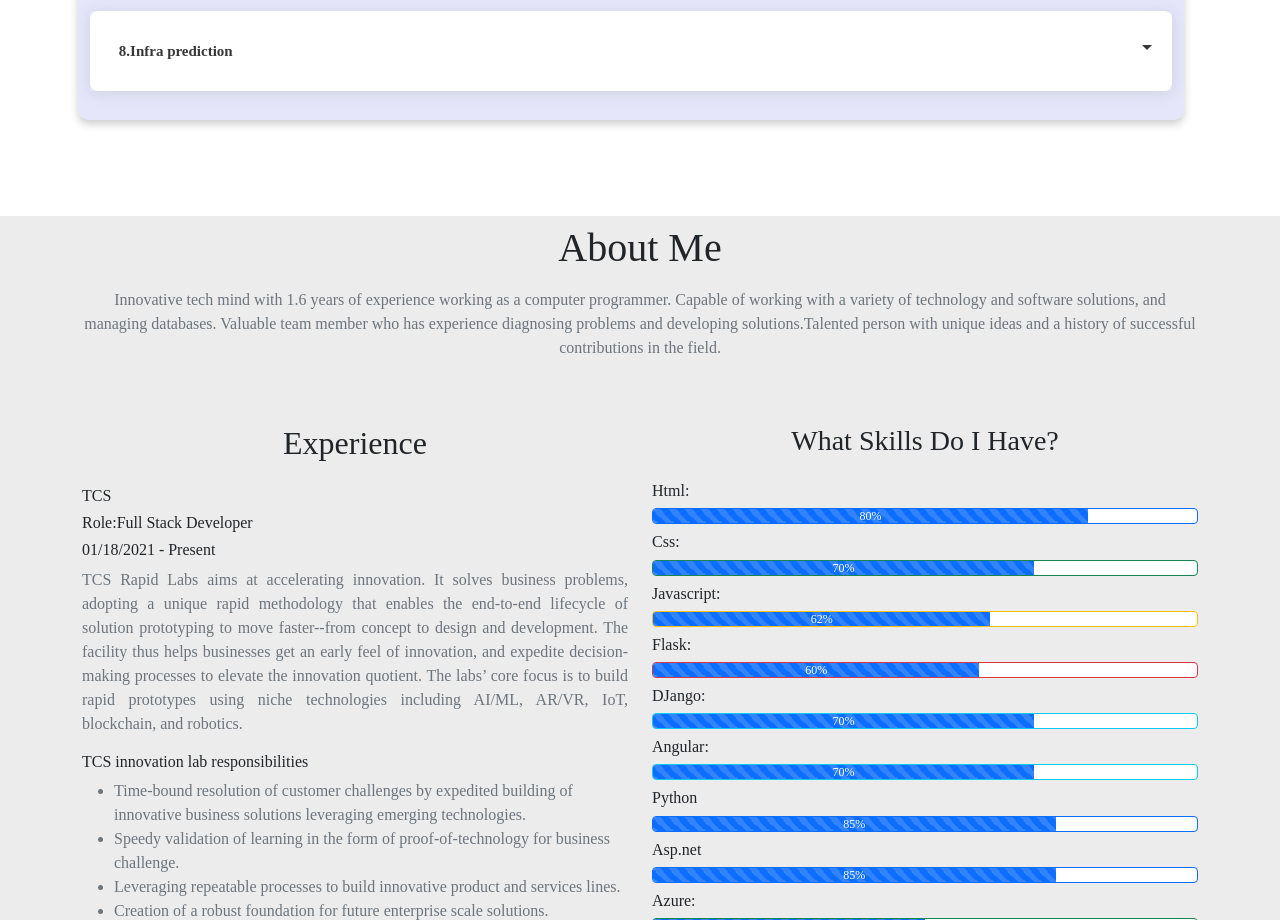
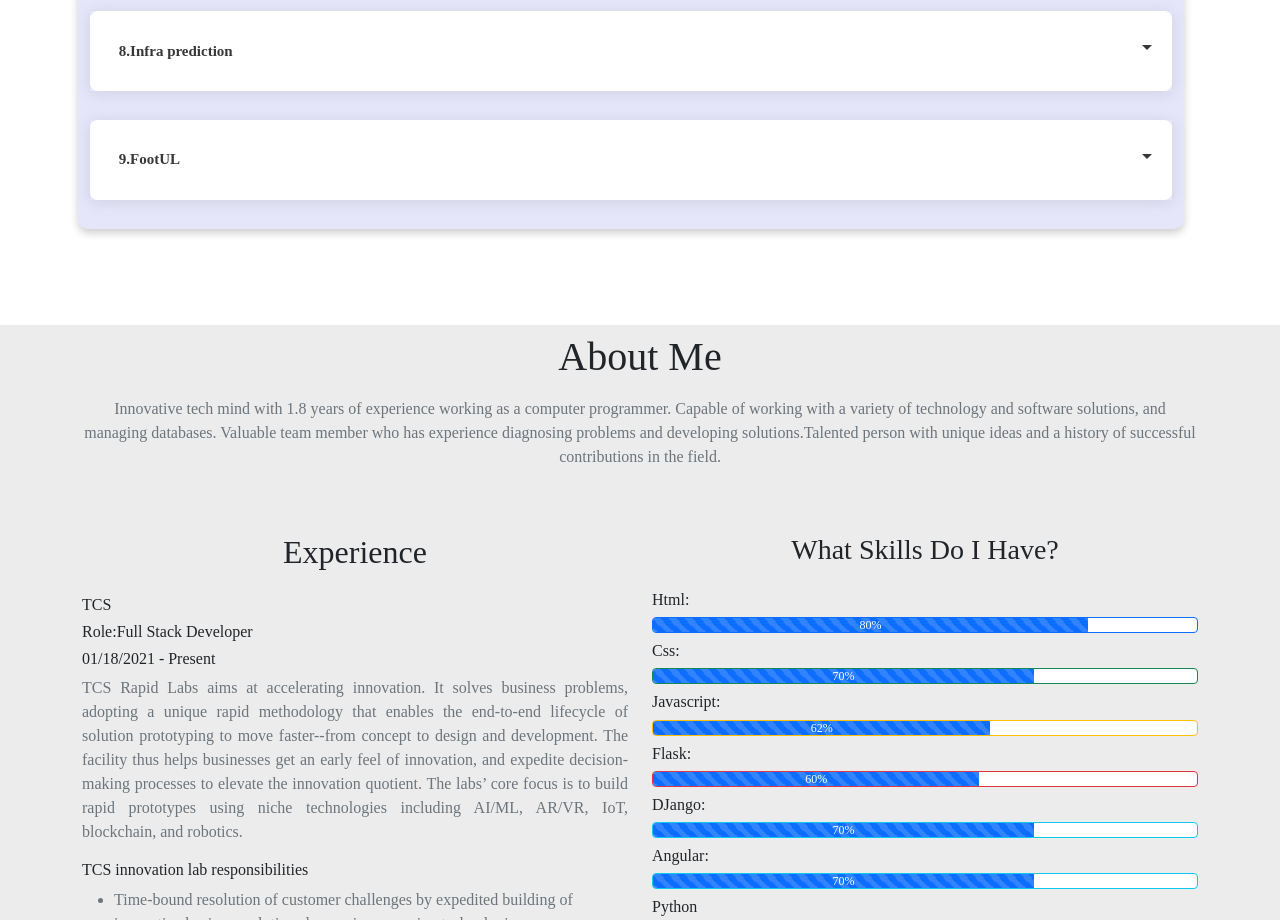
Before and after one commit to Sidharth-e/Sidharth-e.github.io, a plain HTML site: page index.html in a window 1280 px wide. Shown: the part 1800-2720 px from the top of the page. Drawn offline with nearby package versions, Linux system fonts and the light colour scheme.

Commit message:
Update index.html

```diff
--- a/index.html
+++ b/index.html
@@ -164,6 +164,20 @@ api through Angular js.
                         </div>
                       </div>
                     </div>
+                    <div class="faq-drawer">
+                      <input class="faq-drawer__trigger" id="faq-drawer-9" type="checkbox" /><label class="faq-drawer__title" for="faq-drawer-9">9.FootUL</label>
+                      <div class="faq-drawer__content-wrapper">
+                        <div class="faq-drawer__content">
+                          <p>
+                            Developed a web application,"FootUL", using vue.js that allow user to scan the foot and predict the various
+stages of footulcer using AI/ML.<br>
+<strong>Techstack:- Vuejs ,Flask, Python.</strong>
+                          </p>
+                        </div>
+                      </div>
+                    </div>
+
+
                   </div>
 
 
@@ -174,7 +188,7 @@ api through Angular js.
             <div class="container about-content">
                 <div class="section-title text-center pt-2">
                     <h1 class="h1 pb-2">About Me</h1>
-                    <p class="text-muted">Innovative tech mind with 1.6 years of experience working as a computer programmer. Capable of working with a
+                    <p class="text-muted">Innovative tech mind with 1.8 years of experience working as a computer programmer. Capable of working with a
                       variety of technology and software solutions, and managing databases. Valuable team member who has experience
                       diagnosing problems and developing solutions.Talented person with unique ideas and a history of successful contributions in the field.</p>
                 </div>
```
